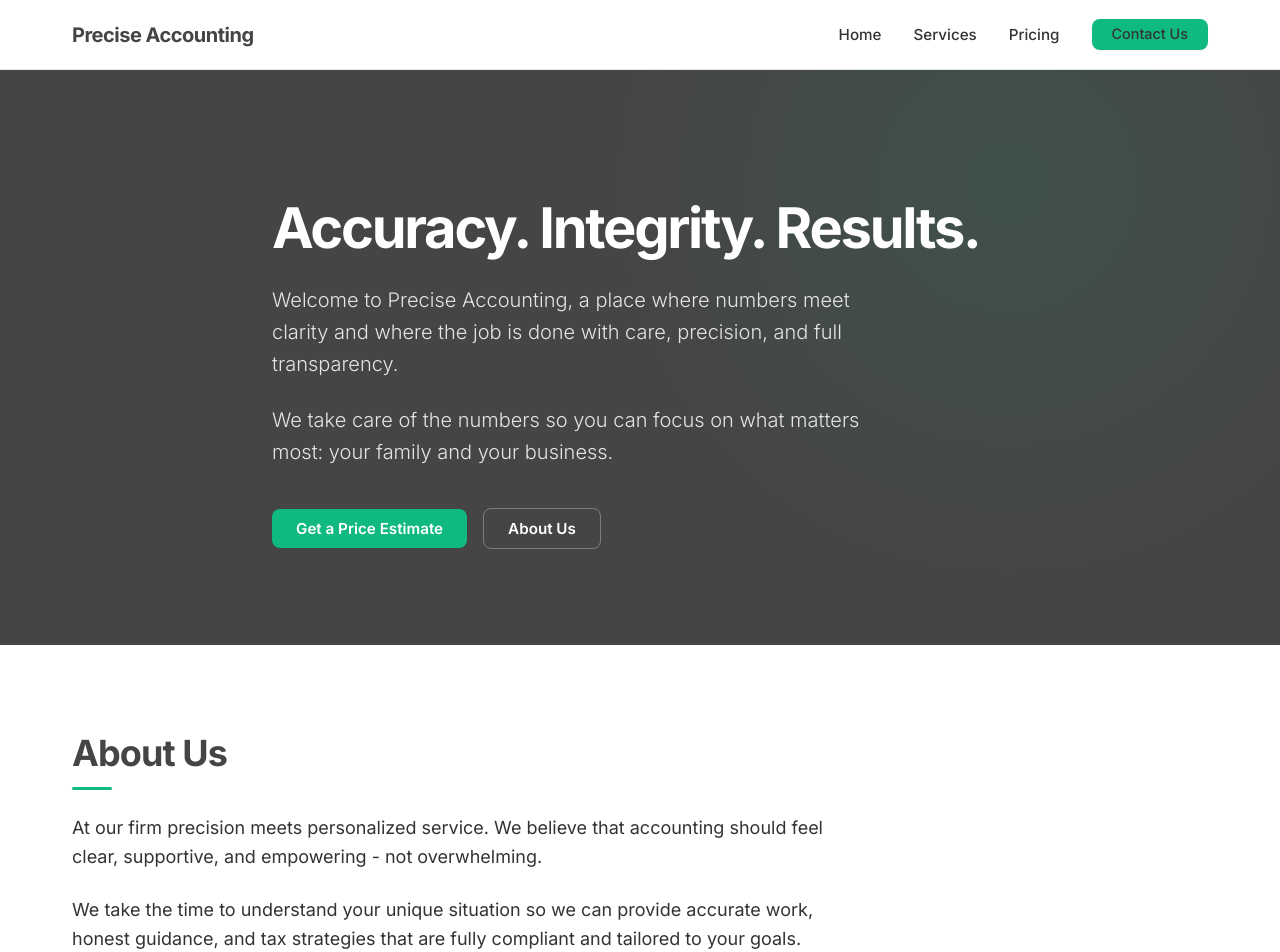
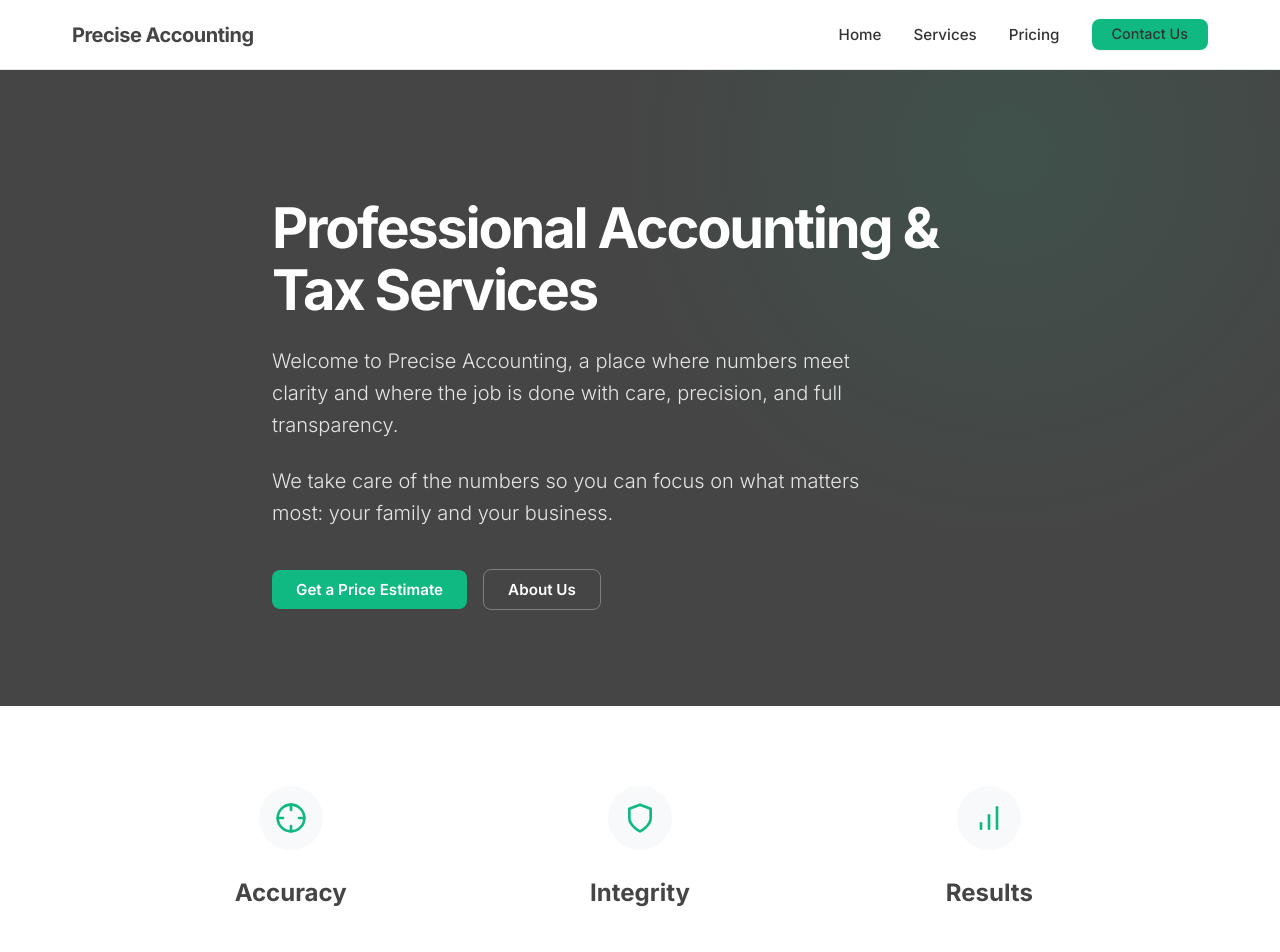
Before and after one commit to QASchoolUSA/Precise-Accounting, a Next.js app: page / in a window 1280 px wide. Shown: the top 952 px of the page. Built offline with nearby package versions, Linux system fonts and the light colour scheme.

Commit message:
feat: Add a new "Values" section to the homepage, update the hero title, and refine styling for calculator select inputs and selection card labels.

```diff
--- a/app/globals.css
+++ b/app/globals.css
@@ -604,6 +604,57 @@ main {
     /* Push to bottom */
 }
 
+/* Values Section */
+.values-section {
+    padding: 4rem 0;
+    background-color: white;
+    border-bottom: 1px solid var(--color-border);
+}
+
+.values-grid {
+    display: grid;
+    grid-template-columns: repeat(auto-fit, minmax(250px, 1fr));
+    gap: 3rem;
+    max-width: 1000px;
+    margin: 0 auto;
+    text-align: center;
+}
+
+.value-card {
+    display: flex;
+    flex-direction: column;
+    align-items: center;
+    padding: 1rem;
+}
+
+.value-icon {
+    width: 64px;
+    height: 64px;
+    background-color: var(--color-bg-alt);
+    /* Light gray circle */
+    border-radius: 50%;
+    display: flex;
+    align-items: center;
+    justify-content: center;
+    margin-bottom: 1.5rem;
+    color: var(--color-accent);
+    /* Emerald icon */
+    transition: transform 0.3s ease;
+}
+
+.value-card:hover .value-icon {
+    transform: scale(1.1);
+    background-color: #ecfdf5;
+    /* Emerald 50 */
+}
+
+.value-card h3 {
+    font-size: 1.5rem;
+    font-weight: 700;
+    color: var(--color-brand);
+    margin: 0;
+}
+
 /* Results */
 .result-section {
     text-align: center;
--- a/app/page.js
+++ b/app/page.js
@@ -5,7 +5,7 @@ export default function Home() {
         <>
             <section id="home" className="hero">
                 <div className="container hero-content">
-                    <h1 className="hero-title">Accuracy. Integrity. Results.</h1>
+                    <h1 className="hero-title">Professional Accounting & Tax Services</h1>
                     <p className="hero-text">
                         Welcome to Precise Accounting, a place where numbers meet clarity and where the job is done with care, precision, and full transparency.
                     </p>
@@ -15,6 +15,31 @@ export default function Home() {
                     <div className="hero-actions">
                         <Link href="/pricing" className="btn btn-primary">Get a Price Estimate</Link>
                         <a href="#about" className="btn btn-secondary">About Us</a>
+                    </div>
+                </div>
+            </section>
+
+            <section className="values-section">
+                <div className="container">
+                    <div className="values-grid">
+                        <div className="value-card">
+                            <div className="value-icon">
+                                <svg xmlns="http://www.w3.org/2000/svg" width="32" height="32" viewBox="0 0 24 24" fill="none" stroke="currentColor" strokeWidth="2" strokeLinecap="round" strokeLinejoin="round"><circle cx="12" cy="12" r="10" /><line x1="22" y1="12" x2="18" y2="12" /><line x1="6" y1="12" x2="2" y2="12" /><line x1="12" y1="6" x2="12" y2="2" /><line x1="12" y1="22" x2="12" y2="18" /></svg>
+                            </div>
+                            <h3>Accuracy</h3>
+                        </div>
+                        <div className="value-card">
+                            <div className="value-icon">
+                                <svg xmlns="http://www.w3.org/2000/svg" width="32" height="32" viewBox="0 0 24 24" fill="none" stroke="currentColor" strokeWidth="2" strokeLinecap="round" strokeLinejoin="round"><path d="M12 22s8-4 8-10V5l-8-3-8 3v7c0 6 8 10 8 10z" /></svg>
+                            </div>
+                            <h3>Integrity</h3>
+                        </div>
+                        <div className="value-card">
+                            <div className="value-icon">
+                                <svg xmlns="http://www.w3.org/2000/svg" width="32" height="32" viewBox="0 0 24 24" fill="none" stroke="currentColor" strokeWidth="2" strokeLinecap="round" strokeLinejoin="round"><line x1="12" y1="20" x2="12" y2="10" /><line x1="18" y1="20" x2="18" y2="4" /><line x1="6" y1="20" x2="6" y2="16" /></svg>
+                            </div>
+                            <h3>Results</h3>
+                        </div>
                     </div>
                 </div>
             </section>
```
Also changed, not shown: components/PricingCalculator.jsx (+6 -6 lines).
